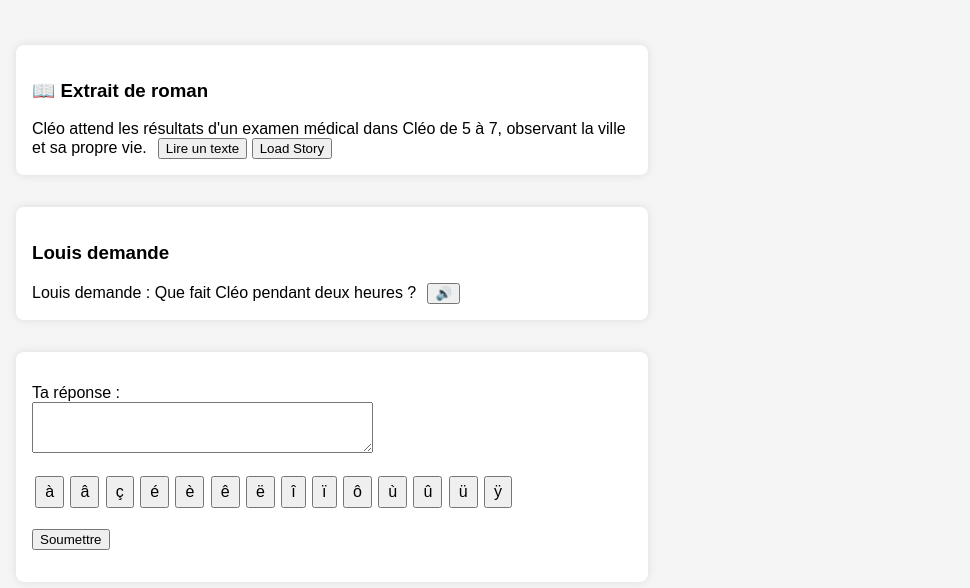
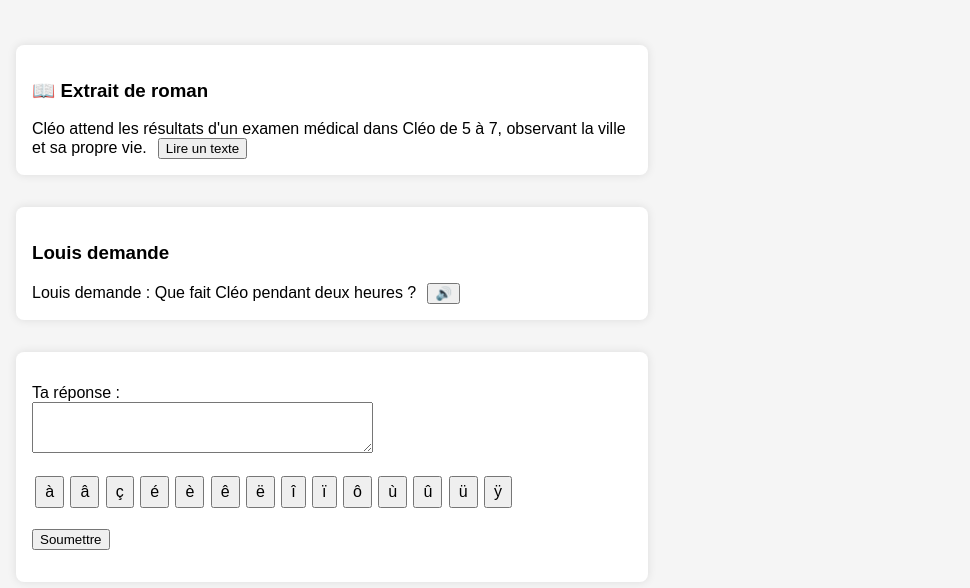
Before and after one commit to David-Grappe/language-mode, a plain HTML site: page index.html in a window 1280 px wide. Shown: the part 184-772 px from the top of the page, without its empty margins (308-1278 px from the left). Drawn offline with Linux system fonts and the light colour scheme.

Commit message:
Update index.html

```diff
--- a/index.html
+++ b/index.html
@@ -89,7 +89,6 @@
     <p id="story-text" style="display: inline;">Click to load a story.</p>
     <button onclick="speakText('story')" style="margin-left: 0.5em;">🔊</button>
 
-    <button onclick="loadStory()">Load Story</button>
   </div>
 
   <div id="dialogue">
```
